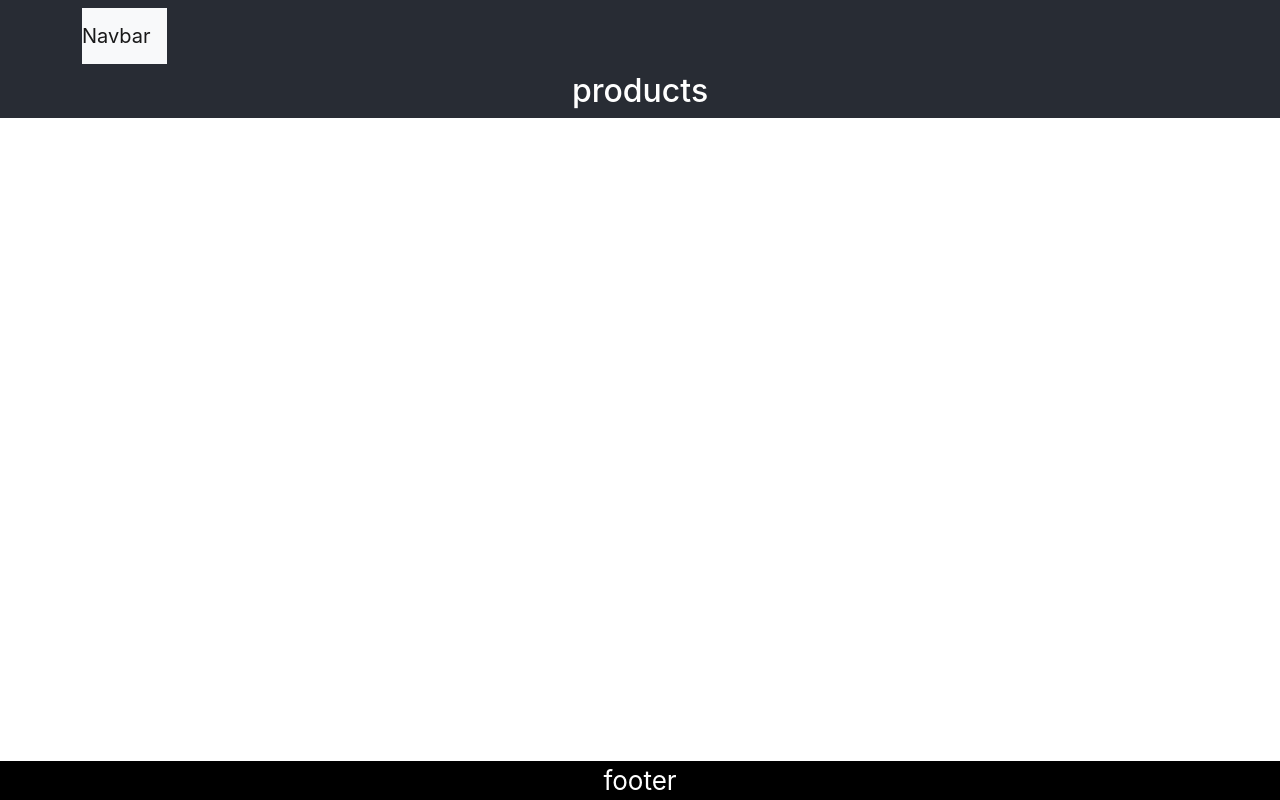
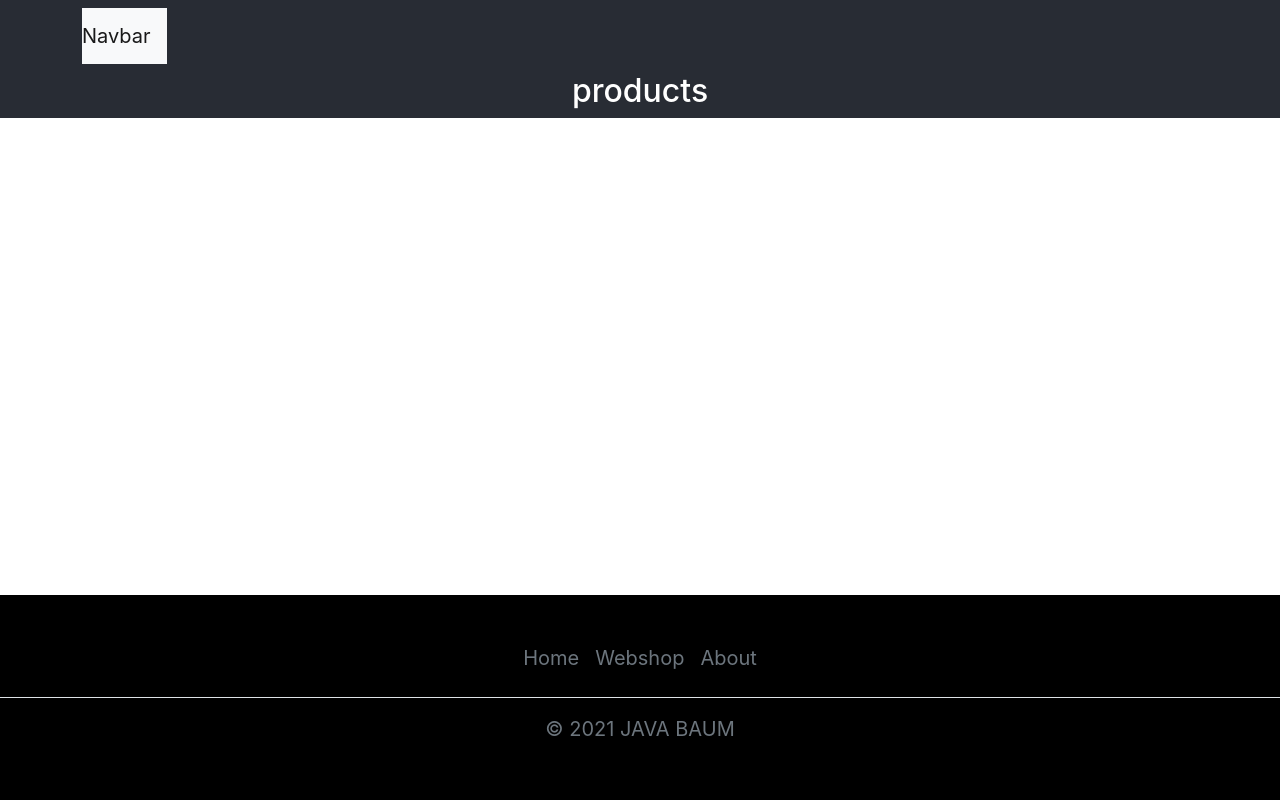
Before and after one commit to JAVABAUM/react-webshop, a React (Create React App) app in the folder my-app/: page / in a window 1280 px wide. Built offline with nearby package versions, Linux system fonts and the light colour scheme.

Commit message:
footer created

```diff
--- a/my-app/src/components/footer/footer.jsx
+++ b/my-app/src/components/footer/footer.jsx
@@ -3,7 +3,15 @@
 export default function Footer() {
     return (
         <div className="footer">
-            footer
+            <footer class="py-3 my-4">
+                <ul class="nav justify-content-center border-bottom pb-3 mb-3">
+                    <li class="nav-item"><a href="#" class="nav-link px-2 text-muted">Home</a></li>
+                    <li class="nav-item"><a href="#" class="nav-link px-2 text-muted">Webshop</a></li>
+                    <li class="nav-item"><a href="#" class="nav-link px-2 text-muted">About</a></li>
+                </ul>
+                <p class="text-center text-muted">© 2021 JAVA BAUM</p>
+            </footer>
         </div>
     )
+
 }
--- a/my-app/src/components/footer/footer.scss
+++ b/my-app/src/components/footer/footer.scss
@@ -5,4 +5,5 @@
     width: 100%;
     position: fixed;
     bottom: 0;
+    font-size: 20px;
   }
```
